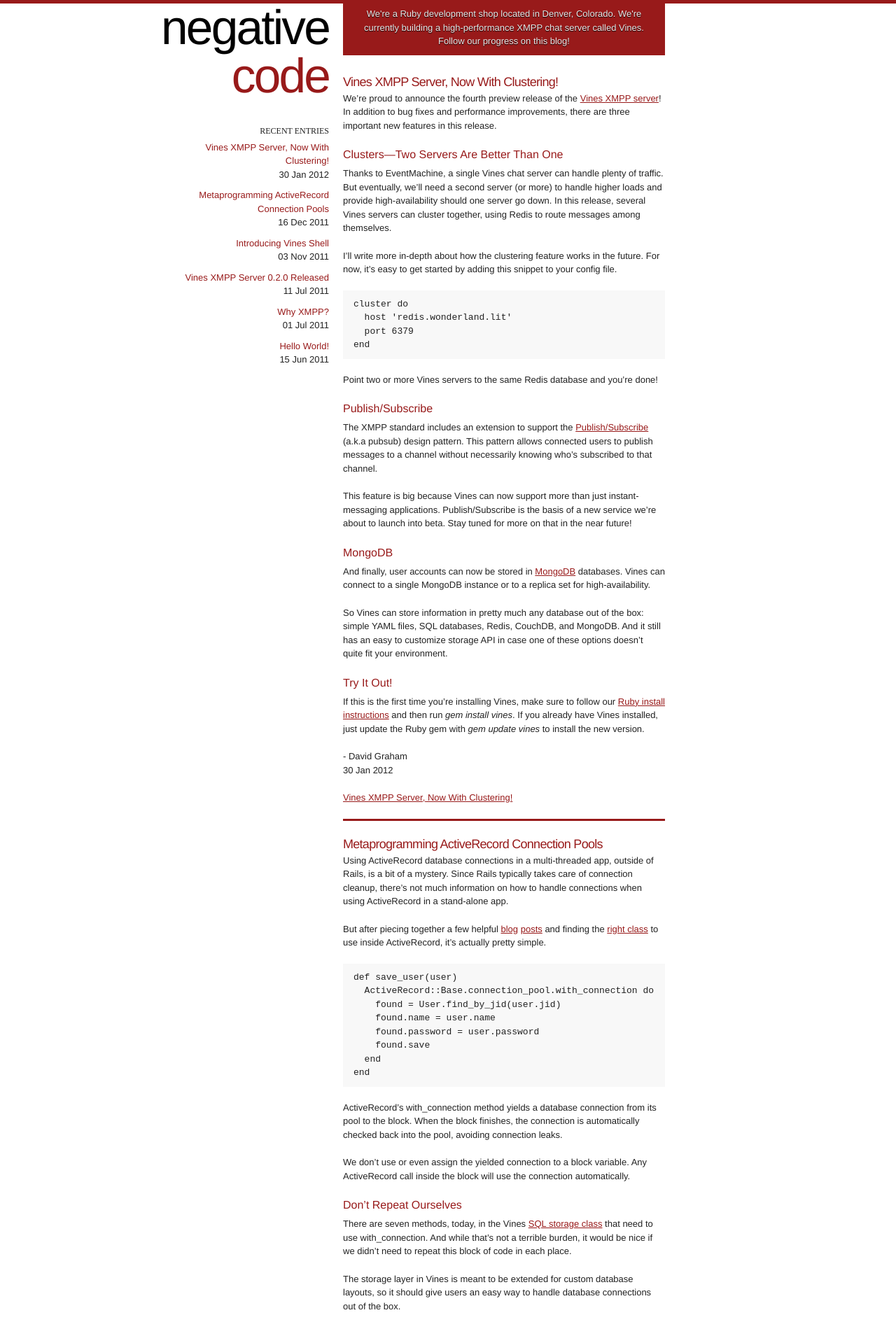
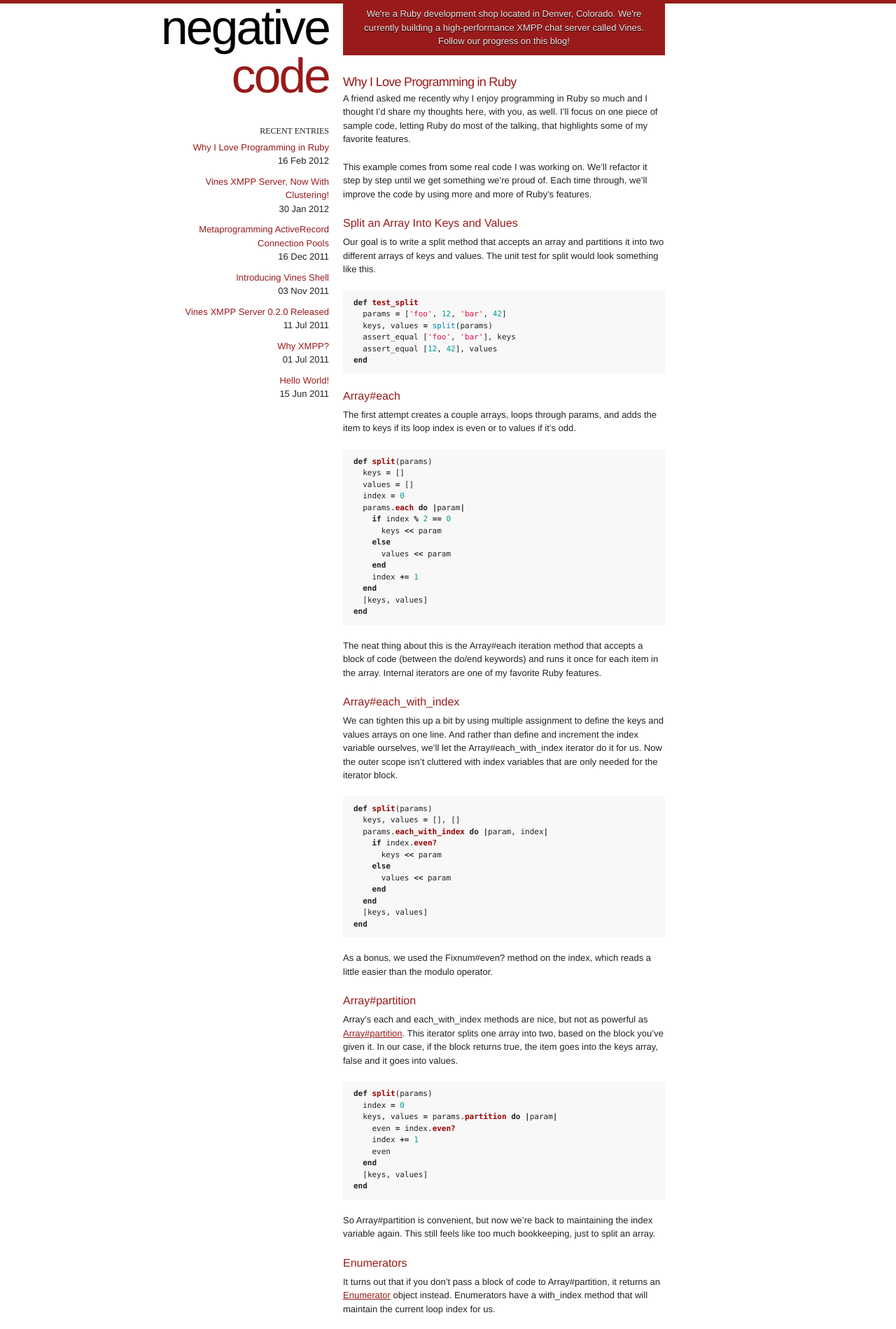
Before and after one commit to negativecode/negativecode.github.com, a Jekyll site: the page built from posts/index.html, in a window 1280 px wide. Shown: the top 1899 px of the page at 70% size. Built offline with Jekyll 4.4.1, drawn with Linux system fonts in a browser that asks for light colours; comment, search, counter and statistics services are not loaded; some of the changed text lies outside the part shown.

Commit message:
Add Ruby syntax highlighting to posts.

```diff
--- a/_config.yml
+++ b/_config.yml
@@ -1 +1,2 @@
 permalink: pretty
+pygments: true
--- a/_includes/header.html
+++ b/_includes/header.html
@@ -10,6 +10,7 @@
 <link rel="stylesheet" href="/stylesheets/text.css"/>
 <link rel="stylesheet" href="/stylesheets/960.css"/>
 <link rel="stylesheet" href="/stylesheets/style.css" type="text/css" media="screen"/>
+<link rel="stylesheet" href="/stylesheets/syntax.css" type="text/css" media="screen"/>
 <script type="text/javascript" src="http://use.typekit.com/crf4oti.js"></script>
 <script type="text/javascript">try{Typekit.load();}catch(e){}</script>
 <script type="text/javascript">
--- a/posts/_posts/2011-12-16-metaprogramming-activerecord-connection-pools.md
+++ b/posts/_posts/2011-12-16-metaprogramming-activerecord-connection-pools.md
@@ -12,14 +12,16 @@
 [right class](http://api.rubyonrails.org/classes/ActiveRecord/ConnectionAdapters/ConnectionPool.html)
 to use inside ActiveRecord, it's actually pretty simple.
 
-    def save_user(user)
-      ActiveRecord::Base.connection_pool.with_connection do
-        found = User.find_by_jid(user.jid)
-        found.name = user.name
-        found.password = user.password
-        found.save
-      end
-    end
+{% highlight ruby %}
+def save_user(user)
+  ActiveRecord::Base.connection_pool.with_connection do
+    found = User.find_by_jid(user.jid)
+    found.name = user.name
+    found.password = user.password
+    found.save
+  end
+end
+{% endhighlight %}
 
 ActiveRecord's with_connection method yields a database connection from its pool to the block.  When the block finishes, the connection is automatically checked back into the pool, avoiding connection leaks.
 
@@ -37,16 +39,18 @@
 
 Using alias_method in concert with define_method is a simple technique for decorating a method with extra behavior. This takes an existing method, renames it, and redefines it with some extra behavior wrapped around a call to the original implementation.
 
-    def self.with_connection(method)
-      old = "_with_connection_#{method}"
-      alias_method old, method
-      define_method method do |*args|
-        ActiveRecord::Base.connection_pool.with_connection do
-          method(old).call(*args)
-        end
-      end
-      defer(method)
+{% highlight ruby %}
+def self.with_connection(method)
+  old = "_with_connection_#{method}"
+  alias_method old, method
+  define_method method do |*args|
+    ActiveRecord::Base.connection_pool.with_connection do
+      method(old).call(*args)
     end
+  end
+  defer(method)
+end
+{% endhighlight %}
 
 In this case, the new method calls the original inside an ActiveRecord with_connection block.  This makes sure that connections are released back to the pool every time we use an ActiveRecord model in our methods.
 
@@ -59,13 +63,15 @@
 
 Now that we have the with_connection decorator written, we can use it to wrap all other methods that talk to ActiveRecord. Here's the save_user implementation using the decorator rather than dealing with ActiveRecord pools directly.
 
-    def save_user(user)
-      found = User.find_by_jid(user.jid)
-      found.name = user.name
-      found.password = user.password
-      found.save
-    end
-    with_connection :save_user
+{% highlight ruby %}
+def save_user(user)
+  found = User.find_by_jid(user.jid)
+  found.name = user.name
+  found.password = user.password
+  found.save
+end
+with_connection :save_user
+{% endhighlight %}
 
 And that's just one of our query methods.  We can wrap the others just as easily and consolidate connection pool handling in one place.
 
--- a/posts/_posts/2012-01-30-vines-xmpp-server-now-with-clustering.md
+++ b/posts/_posts/2012-01-30-vines-xmpp-server-now-with-clustering.md
@@ -10,10 +10,12 @@
 
 I'll write more in-depth about how the clustering feature works in the future.  For now, it's easy to get started by adding this snippet to your config file.
 
-    cluster do
-      host 'redis.wonderland.lit'
-      port 6379
-    end
+{% highlight ruby %}
+cluster do
+  host 'redis.wonderland.lit'
+  port 6379
+end
+{% endhighlight %}
 
 Point two or more Vines servers to the same Redis database and you're done!
 
--- /dev/null
+++ b/posts/_posts/2012-02-16-why-i-love-programming-in-ruby.md
@@ -0,0 +1,101 @@
+---
+layout: post
+title: Why I Love Programming in Ruby
+author: David Graham
+---
+A friend asked me recently why I enjoy programming in Ruby so much and I thought I'd share my thoughts here, with you, as well.  I'll focus on one piece of sample code, letting Ruby do most of the talking, that highlights some of my favorite features.
+
+This example comes from some real code I was working on.  We'll refactor it step by step until we get something we're proud of.  Each time through, we'll improve the code by using more and more of Ruby's features.
+
+## Split an Array Into Keys and Values
+
+Our goal is to write a split method that accepts an array and partitions it into two different arrays of keys and values.  The unit test for split would look something like this.
+
+{% highlight ruby %}
+def test_split
+  params = ['foo', 12, 'bar', 42]
+  keys, values = split(params)
+  assert_equal ['foo', 'bar'], keys
+  assert_equal [12, 42], values
+end
+{% endhighlight %}
+
+## Array#each
+
+The first attempt creates a couple arrays, loops through params, and adds the item to keys if its loop index is even or to values if it's odd.
+
+{% highlight ruby %}
+def split(params)
+  keys = []
+  values = []
+  index = 0
+  params.each do |param|
+    if index % 2 == 0
+      keys << param
+    else
+      values << param
+    end
+    index += 1
+  end
+  [keys, values]
+end
+{% endhighlight %}
+
+The neat thing about this is the Array#each iteration method that accepts a block of code (between the do/end keywords) and runs it once for each item in the array.  Internal iterators are one of my favorite Ruby features.
+
+## Array#each_with_index
+
+We can tighten this up a bit by using multiple assignment to define the keys and values arrays on one line.  And rather than define and increment the index variable ourselves, we'll let the Array#each_with_index iterator do it for us.  Now the outer scope isn't cluttered with index variables that are only needed for the iterator block.
+
+{% highlight ruby %}
+def split(params)
+  keys, values = [], []
+  params.each_with_index do |param, index|
+    if index.even?
+      keys << param
+    else
+      values << param
+    end
+  end
+  [keys, values]
+end
+{% endhighlight %}
+
+As a bonus, we used the Fixnum#even? method on the index, which reads a little easier than the modulo operator.
+
+## Array#partition
+
+Array's each and each_with_index methods are nice, but not as powerful as [Array#partition](http://www.ruby-doc.org/core-1.9.3/Enumerable.html#method-i-partition). This iterator splits one array into two, based on the block you've given it.  In our case, if the block returns true, the item goes into the keys array, false and it goes into values.
+
+{% highlight ruby %}
+def split(params)
+  index = 0
+  keys, values = params.partition do |param|
+    even = index.even?
+    index += 1
+    even
+  end
+  [keys, values]
+end
+{% endhighlight %}
+
+So Array#partition is convenient, but now we're back to maintaining the index variable again. This still feels like too much bookkeeping, just to split an array.
+
+## Enumerators
+
+It turns out that if you don't pass a block of code to Array#partition, it returns an [Enumerator](http://www.ruby-doc.org/core-1.9.3/Enumerator.html) object instead.  Enumerators have a with_index method that will maintain the current loop index for us.
+
+{% highlight ruby %}
+def split(params)
+  params.partition.with_index {|param, index| index.even? }
+end
+{% endhighlight %}
+
+By combining two Enumerators together, we can partition an array based on item indexes in a single, readable, beautiful line of code.
+
+## What Do You Think?
+
+Is there an easier way to split this array that I missed?  What's your favorite language feature, in Ruby or otherwise?  Let me know in the comments!
+
+\- {{ page.author }}
+<br/>{{ page.date | date_to_string }}
--- a/stylesheets/style.css
+++ b/stylesheets/style.css
@@ -31,10 +31,13 @@
   font-weight: bold;
   margin-bottom: 5px;
 }
+code {
+  font-family: Menlo, monospace;
+}
 pre {
   background: #f8f8f8;
   display: block;
-  font-size: 13px;
+  font-size: 11px;
   overflow-x: auto;
   padding: 10px 15px;
 }
--- /dev/null
+++ b/stylesheets/syntax.css
@@ -0,0 +1,60 @@
+.highlight  { background: #ffffff; }
+.highlight .c { color: #999988; font-style: italic } /* Comment */
+.highlight .err { color: #a61717; background-color: #e3d2d2 } /* Error */
+.highlight .k { font-weight: bold } /* Keyword */
+.highlight .o { font-weight: bold } /* Operator */
+.highlight .cm { color: #999988; font-style: italic } /* Comment.Multiline */
+.highlight .cp { color: #999999; font-weight: bold } /* Comment.Preproc */
+.highlight .c1 { color: #999988; font-style: italic } /* Comment.Single */
+.highlight .cs { color: #999999; font-weight: bold; font-style: italic } /* Comment.Special */
+.highlight .gd { color: #000000; background-color: #ffdddd } /* Generic.Deleted */
+.highlight .gd .x { color: #000000; background-color: #ffaaaa } /* Generic.Deleted.Specific */
+.highlight .ge { font-style: italic } /* Generic.Emph */
+.highlight .gr { color: #aa0000 } /* Generic.Error */
+.highlight .gh { color: #999999 } /* Generic.Heading */
+.highlight .gi { color: #000000; background-color: #ddffdd } /* Generic.Inserted */
+.highlight .gi .x { color: #000000; background-color: #aaffaa } /* Generic.Inserted.Specific */
+.highlight .go { color: #888888 } /* Generic.Output */
+.highlight .gp { color: #555555 } /* Generic.Prompt */
+.highlight .gs { font-weight: bold } /* Generic.Strong */
+.highlight .gu { color: #aaaaaa } /* Generic.Subheading */
+.highlight .gt { color: #aa0000 } /* Generic.Traceback */
+.highlight .kc { font-weight: bold } /* Keyword.Constant */
+.highlight .kd { font-weight: bold } /* Keyword.Declaration */
+.highlight .kp { font-weight: bold } /* Keyword.Pseudo */
+.highlight .kr { font-weight: bold } /* Keyword.Reserved */
+.highlight .kt { color: #445588; font-weight: bold } /* Keyword.Type */
+.highlight .m { color: #009999 } /* Literal.Number */
+.highlight .s { color: #d14 } /* Literal.String */
+.highlight .na { color: #008080 } /* Name.Attribute */
+.highlight .nb { color: #0086B3 } /* Name.Builtin */
+.highlight .nc { color: #445588; font-weight: bold } /* Name.Class */
+.highlight .no { color: #008080 } /* Name.Constant */
+.highlight .ni { color: #800080 } /* Name.Entity */
+.highlight .ne { color: #990000; font-weight: bold } /* Name.Exception */
+.highlight .nf { color: #990000; font-weight: bold } /* Name.Function */
+.highlight .nn { color: #555555 } /* Name.Namespace */
+.highlight .nt { color: #000080 } /* Name.Tag */
+.highlight .nv { color: #008080 } /* Name.Variable */
+.highlight .ow { font-weight: bold } /* Operator.Word */
+.highlight .w { color: #bbbbbb } /* Text.Whitespace */
+.highlight .mf { color: #009999 } /* Literal.Number.Float */
+.highlight .mh { color: #009999 } /* Literal.Number.Hex */
+.highlight .mi { color: #009999 } /* Literal.Number.Integer */
+.highlight .mo { color: #009999 } /* Literal.Number.Oct */
+.highlight .sb { color: #d14 } /* Literal.String.Backtick */
+.highlight .sc { color: #d14 } /* Literal.String.Char */
+.highlight .sd { color: #d14 } /* Literal.String.Doc */
+.highlight .s2 { color: #d14 } /* Literal.String.Double */
+.highlight .se { color: #d14 } /* Literal.String.Escape */
+.highlight .sh { color: #d14 } /* Literal.String.Heredoc */
+.highlight .si { color: #d14 } /* Literal.String.Interpol */
+.highlight .sx { color: #d14 } /* Literal.String.Other */
+.highlight .sr { color: #009926 } /* Literal.String.Regex */
+.highlight .s1 { color: #d14 } /* Literal.String.Single */
+.highlight .ss { color: #990073 } /* Literal.String.Symbol */
+.highlight .bp { color: #999999 } /* Name.Builtin.Pseudo */
+.highlight .vc { color: #008080 } /* Name.Variable.Class */
+.highlight .vg { color: #008080 } /* Name.Variable.Global */
+.highlight .vi { color: #008080 } /* Name.Variable.Instance */
+.highlight .il { color: #009999 } /* Literal.Number.Integer.Long */
```
